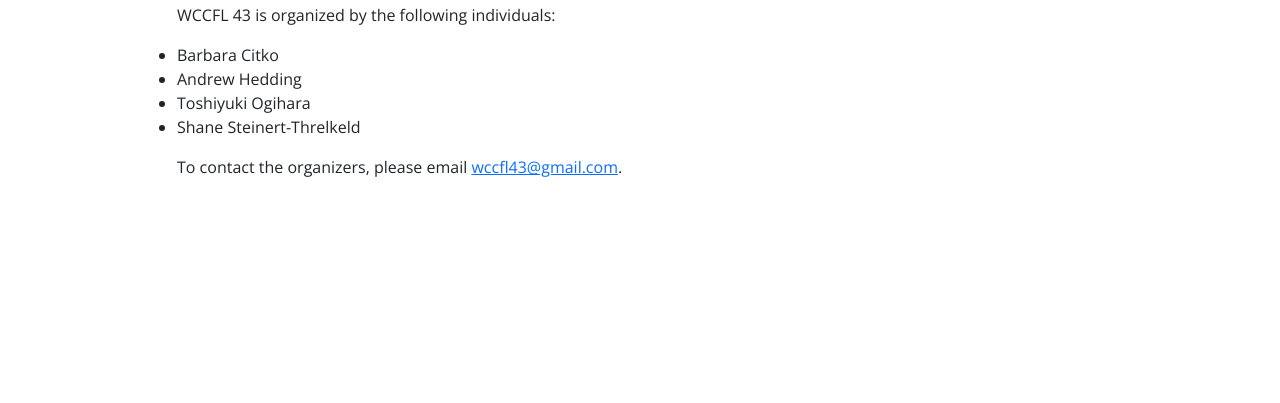
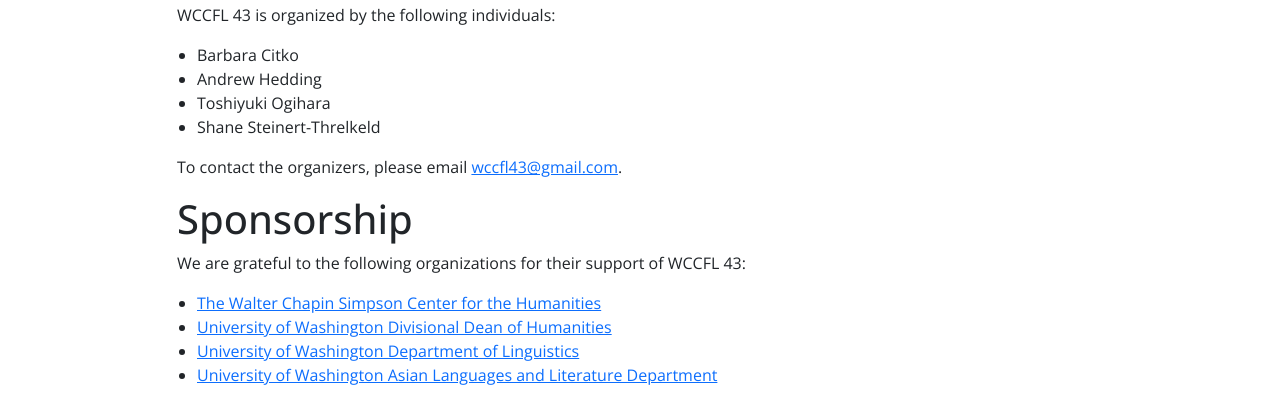
Before and after one commit to shanest/wccfl43, an Eleventy site: page content/index.md in a window 1280 px wide. Shown: the part 653-1056 px from the top of the page. Before the commit the page ends 848 px from the top, so only its background shows below. Built offline with nearby package versions, Linux system fonts and the light colour scheme; Eleventy itself is replaced by a stand-in of ours; files that its build step writes are made by us from their sources.

Commit message:
add sponsors and fix list spacing

```diff
--- a/content/index.md
+++ b/content/index.md
@@ -48,6 +48,15 @@
 
 To contact the organizers, please email [wccfl43@gmail.com](mailto:wccfl43@gmail.com).
 
+# Sponsorship
+
+We are grateful to the following organizations for their support of WCCFL 43:
+
+- [The Walter Chapin Simpson Center for the Humanities](https://simpsoncenter.org/)
+- [University of Washington Divisional Dean of Humanities](https://artsci.washington.edu/academics/humanities)
+- [University of Washington Department of Linguistics](https://linguistics.washington.edu/)
+- [University of Washington Asian Languages and Literature Department](https://asian.washington.edu/)
+
 </div>
 
 </div>
--- a/docs/css/wccfl.css
+++ b/docs/css/wccfl.css
@@ -32,3 +32,8 @@
     color: var(--lavender);
     visibility: hidden;
 }
+
+/* this seems like a hack */
+.row > ul {
+    padding-left: 2rem;
+}
--- a/public/css/wccfl.css
+++ b/public/css/wccfl.css
@@ -32,3 +32,8 @@
     color: var(--lavender);
     visibility: hidden;
 }
+
+/* this seems like a hack */
+.row > ul {
+    padding-left: 2rem;
+}
```
Also changed, not shown: docs/cfp/index.html (+1 -1 lines), docs/index.html (+9 -1 lines), docs/local-info/index.html (+1 -1 lines), docs/program/index.html (+1 -1 lines), docs/registration/index.html (+1 -1 lines), docs/speakers/index.html (+1 -1 lines).
